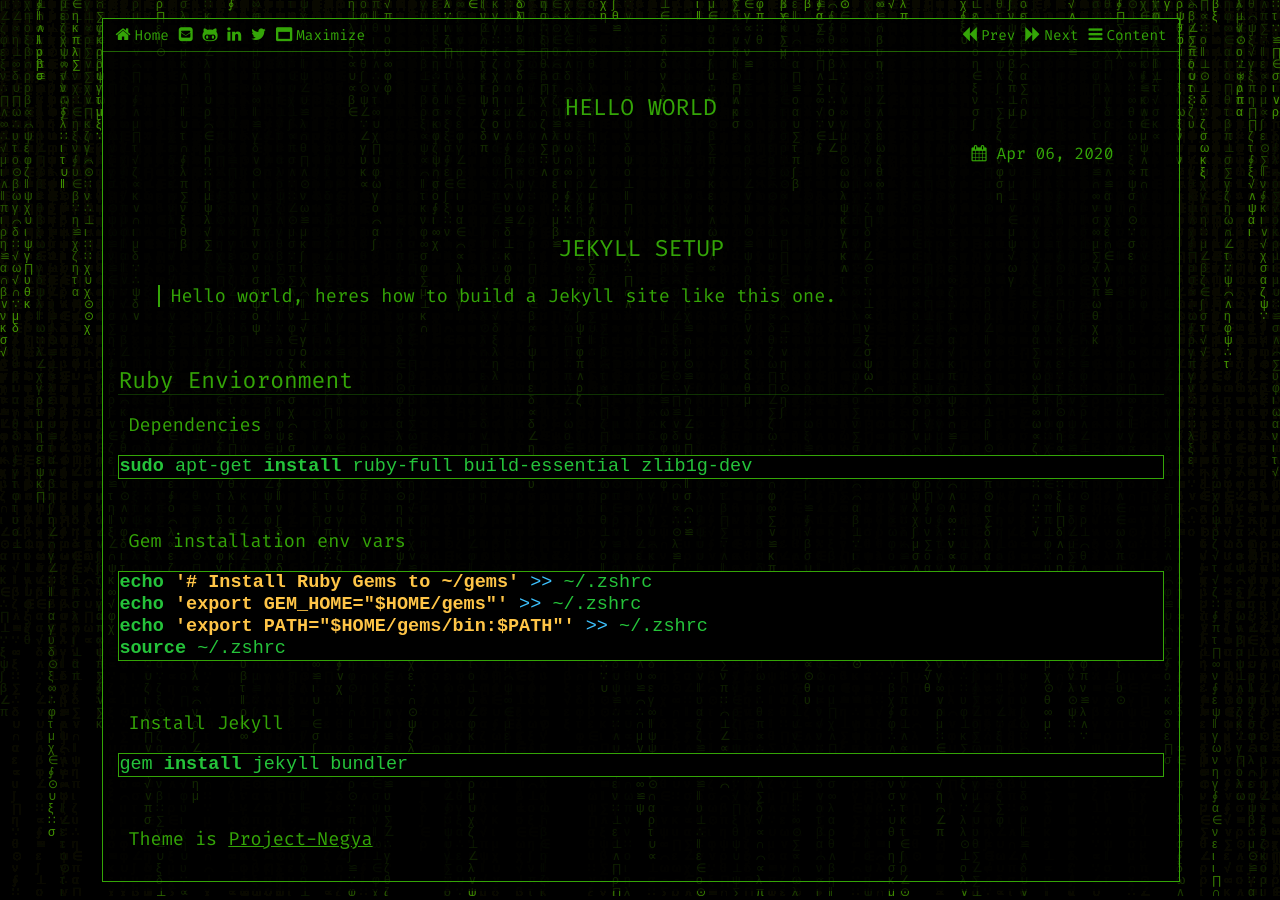
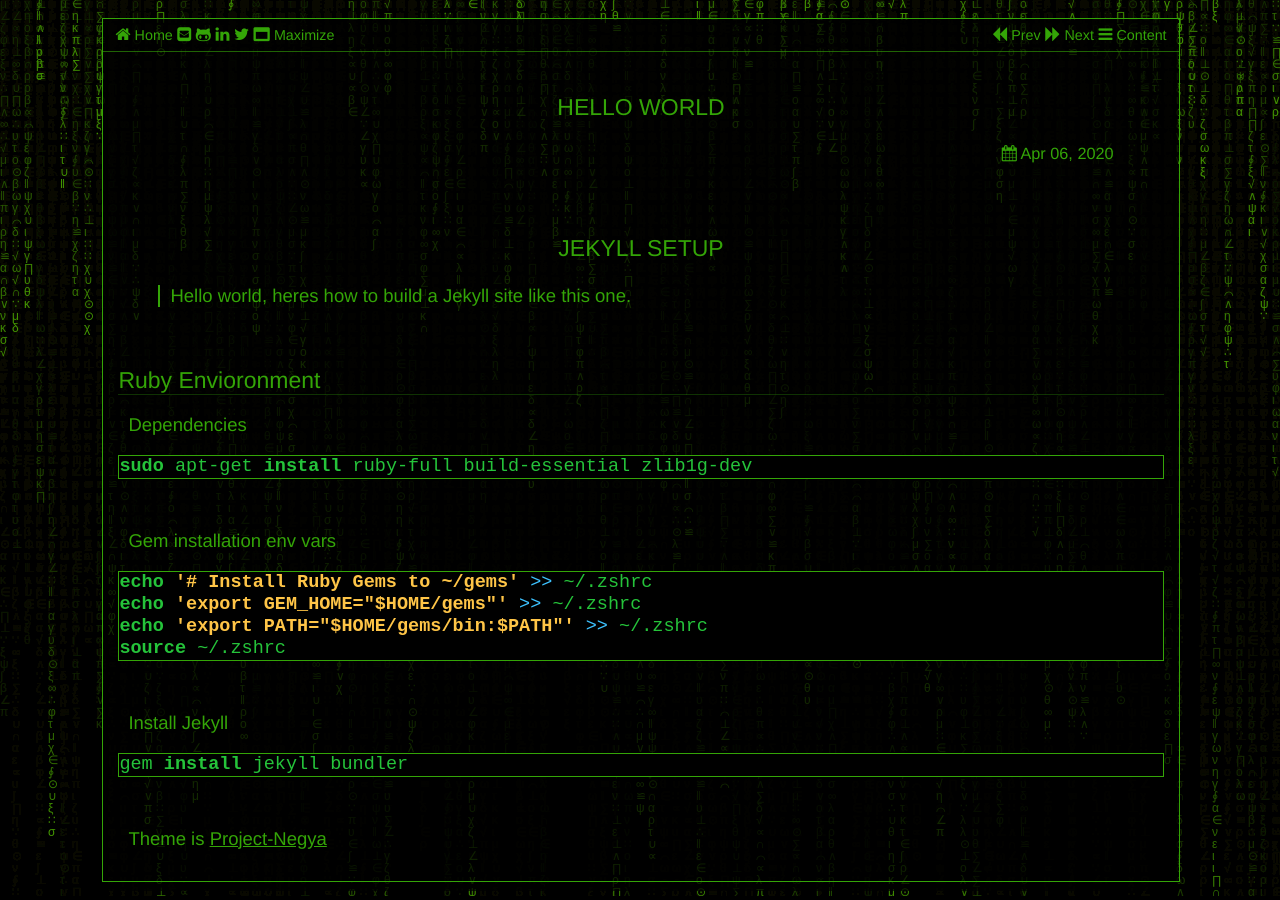
Before and after one commit to nbaertsch/nbaertsch.github.io, a Jekyll site: the page built from _posts/2020-04-06-hello-world.md, in a window 1280 px wide. Built offline with Jekyll 4.4.1, drawn with Linux system fonts in a browser that asks for light colours.

Commit message:
font change

```diff
--- a/assets/css/main.scss
+++ b/assets/css/main.scss
@@ -11,8 +11,8 @@
 $color-postbg: rgb(0, 0, 0);
 $image-background: none;
 @font-face {
-  font-family: "Fira Code Online";
-  src: url("../fonts/FiraCode-Regular.woff");
+  font-family: "MesloLGS NF";
+  src: url("../fonts/MesloLGS-NF-Regular.ttf");
 }
 $font-family:
 "Fira Code",
```
Also changed, not shown: 4 other files.
